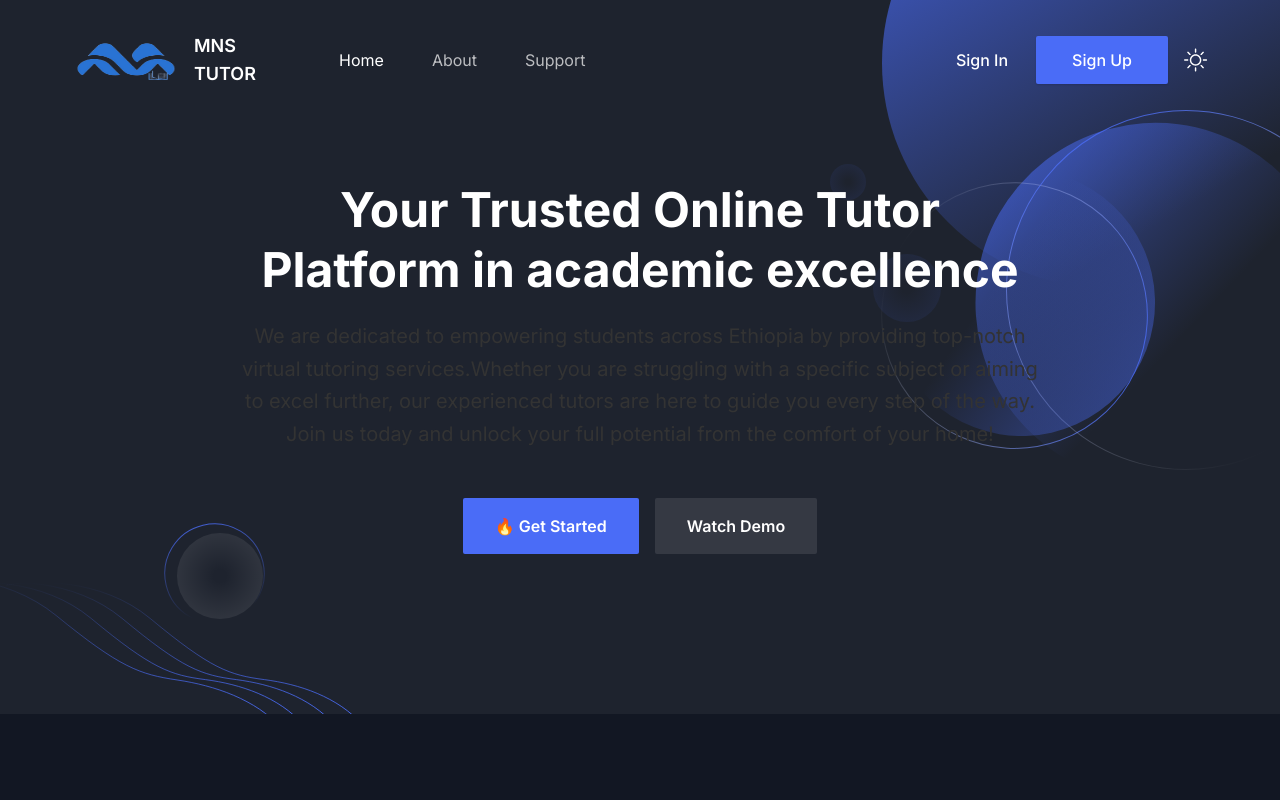
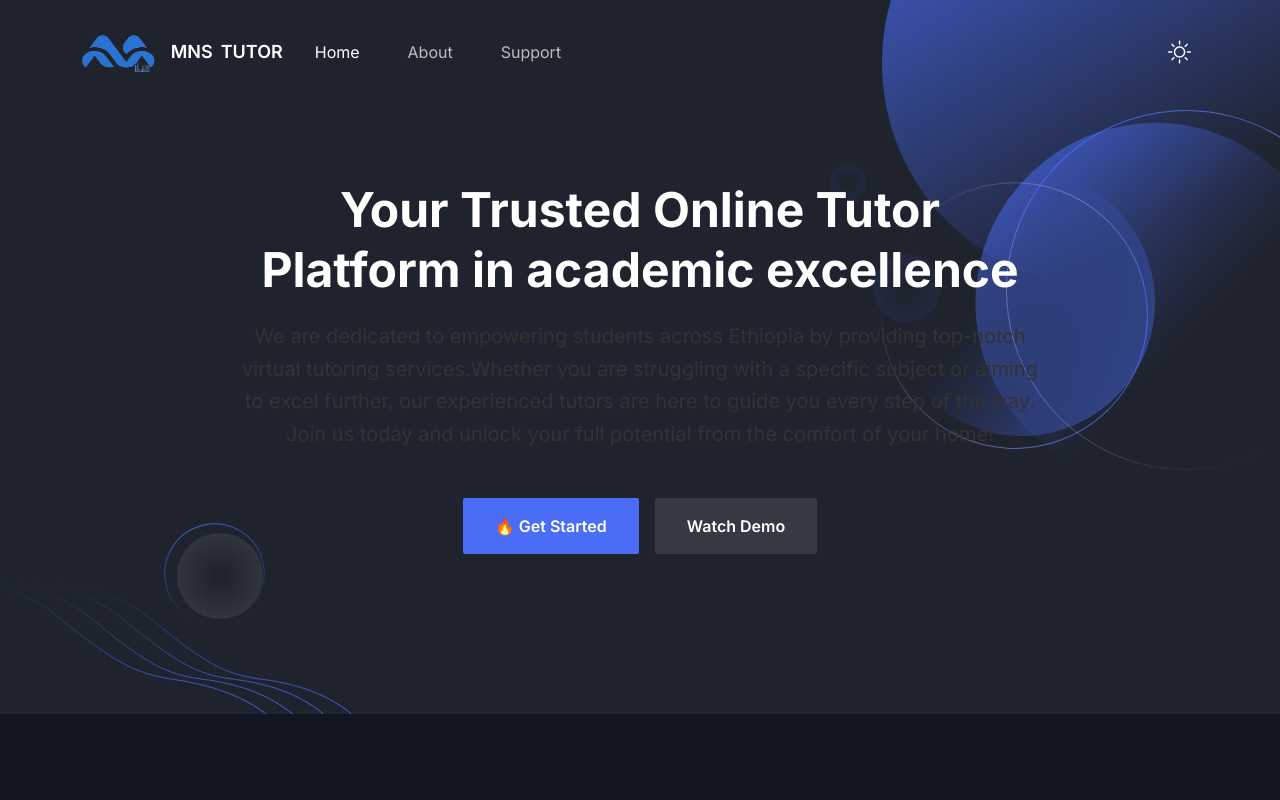
Before and after one commit to sintayehu156/mnstutor, a Next.js app: page / in a window 1280 px wide. Shown: the top 800 px of the page. Built offline with nearby package versions, Linux system fonts and the light colour scheme.

Commit message:
Update Fav Icon

```diff
--- a/src/app/page.tsx
+++ b/src/app/page.tsx
@@ -24,10 +24,8 @@ export default function Home() {
       <Hero />
       <Features />
       <Video />
-      <Brands />
       <AboutSectionOne />
       <AboutSectionTwo />
-      <Testimonials />
       {/* <Pricing /> */}
       {/* <Blog /> */}
       <Contact />
--- a/src/components/Header/index.tsx
+++ b/src/components/Header/index.tsx
@@ -48,8 +48,8 @@ const Header = () => {
         }`}
       >
         <div className="container">
-          <div className="relative -mx-4 flex items-center justify-between">
-            <div className="w-[300px] max-w-full px-4 xl:mr-12">
+          <div className="relative w-full flex items-center justify-between">
+            <div className="w-[300px]  px-4 ">
               <Link
                 href="/"
                 className={`header-logo flex space-x-2 items-center w-full ${
@@ -61,30 +61,13 @@ const Header = () => {
                   alt="logo"
                   width={50}
                   height={20}
-                  className="w-full dark:hidden h-10 w-16"
+                  className="w-full h-10 w-16"
                 />
-                <Image
-                  src="/images/logo/logo.png"
-                  alt="logo"
-                  width={50}
-                  height={20}
-                  className="hidden w-full dark:block h-10 w-16"
-                />
-                    <span className="ml-2 text-lg font-semibold">MNS TUTOR</span>
-                 {/* <Image
-                  src="/images/logo/logo1.png"
-                  alt="logo"
-                  width={140}
-                  height={30}
-                  className="w-full dark:hidden"
-                />
-                <Image
-                  src="/images/logo/logo3.png"
-                  alt="logo"
-                  width={140}
-                  height={30}
-                  className="hidden w-full dark:block"
-                /> */}
+                    <div className="flex space-x-2">
+                    <span className="flex text-lg font-semibold">MNS</span>
+                    <span className="flex text-lg font-semibold">TUTOR</span>
+                    </div>
+
               </Link>
             </div>
             <div className="flex w-full items-center justify-between px-4">
@@ -174,18 +157,6 @@ const Header = () => {
                 </nav>
               </div>
               <div className="flex items-center justify-end pr-16 lg:pr-0">
-                <Link
-                  href="/signin"
-                  className="hidden px-7 py-3 text-base font-medium text-dark hover:opacity-70 dark:text-white md:block"
-                >
-                  Sign In
-                </Link>
-                <Link
-                  href="/signup"
-                  className="ease-in-up shadow-btn hover:shadow-btn-hover hidden rounded-sm bg-primary px-8 py-3 text-base font-medium text-white transition duration-300 hover:bg-opacity-90 md:block md:px-9 lg:px-6 xl:px-9"
-                >
-                  Sign Up
-                </Link>
                 <div>
                   <ThemeToggler />
                 </div>
```
Also changed, not shown: 2 other files (tests, documents, lock files or other folders).
